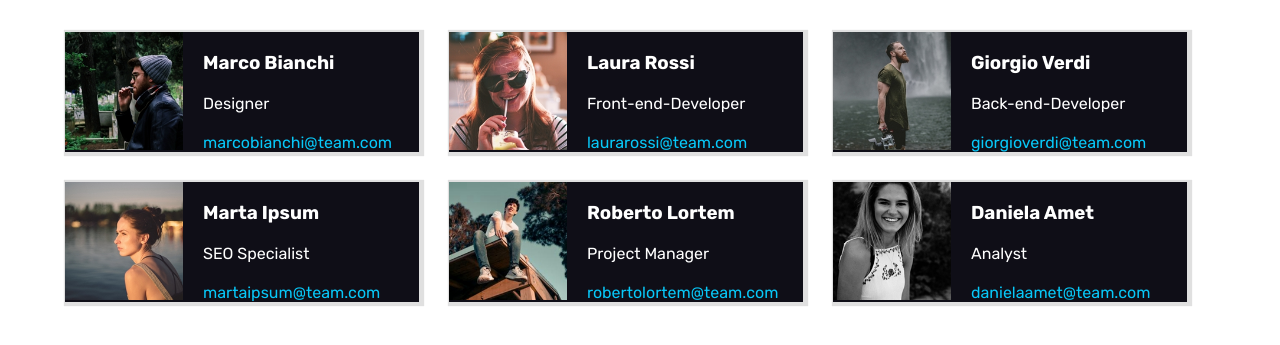
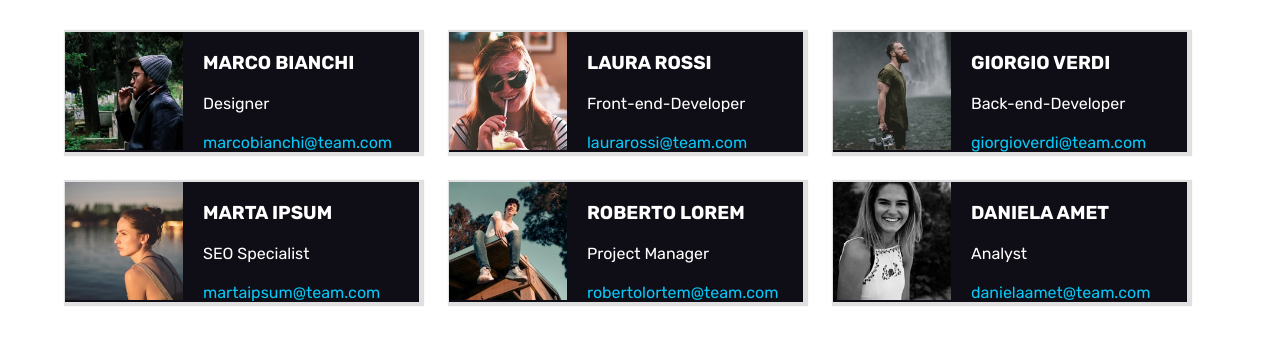
Before and after one commit to PincelliN/html-css-float-cards, a plain HTML site: page Index.html in a window 1280 px wide. Shown: the part 149-494 px from the top of the page. Drawn offline with Linux system fonts and the light colour scheme.

Commit message:
error correction html

```diff
--- a/Index.html
+++ b/Index.html
@@ -28,7 +28,7 @@
         <div class="box">
           <img src="img/male1.png" alt="Marco Bianchi" />
           <div class="box-son">
-            <h3>Marco Bianchi</h3>
+            <h3>MARCO BIANCHI</h3>
             <p class="work">Designer</p>
             <a href="mailto:marcobianchi@team.com">marcobianchi@team.com</a>
           </div>
@@ -36,7 +36,7 @@
         <div class="box">
           <img src="img/female1.png" alt="Laura Rossi" />
           <div class="box-son">
-            <h3>Laura Rossi</h3>
+            <h3>LAURA ROSSI</h3>
             <p class="work">Front-end-Developer</p>
             <a href="mailto:laurarossi@team.com">laurarossi@team.com</a>
           </div>
@@ -44,7 +44,7 @@
         <div class="box">
           <img src="img/male2.png" alt="Giorgio Verdi" />
           <div class="box-son">
-            <h3>Giorgio Verdi</h3>
+            <h3>GIORGIO VERDI</h3>
             <p class="work">Back-end-Developer</p>
             <a href="mailto:giorgioverdi@team.com">giorgioverdi@team.com</a>
           </div>
@@ -52,7 +52,7 @@
         <div class="box">
           <img src="img/female2.png" alt="Marta Ipsum" />
           <div class="box-son">
-            <h3>Marta Ipsum</h3>
+            <h3>MARTA IPSUM</h3>
             <p class="work">SEO Specialist</p>
             <a href="mailto:martaipsum@team.com">martaipsum@team.com</a>
           </div>
@@ -60,7 +60,7 @@
         <div class="box">
           <img src="img/male3.png" alt="Roberto Lortem" />
           <div class="box-son">
-            <h3>Roberto Lortem</h3>
+            <h3>ROBERTO LOREM</h3>
             <p class="work">Project Manager</p>
             <a href="mailto:robertolortem@team.com">robertolortem@team.com</a>
           </div>
@@ -68,7 +68,7 @@
         <div class="box">
           <img src="img/female3.png" alt="Daniela Amet" />
           <div class="box-son">
-            <h3>Daniela Amet</h3>
+            <h3>DANIELA AMET</h3>
             <p class="work">Analyst</p>
             <a href="mailto:danielaamet@team.com">danielaamet@team.com</a>
           </div>
```
